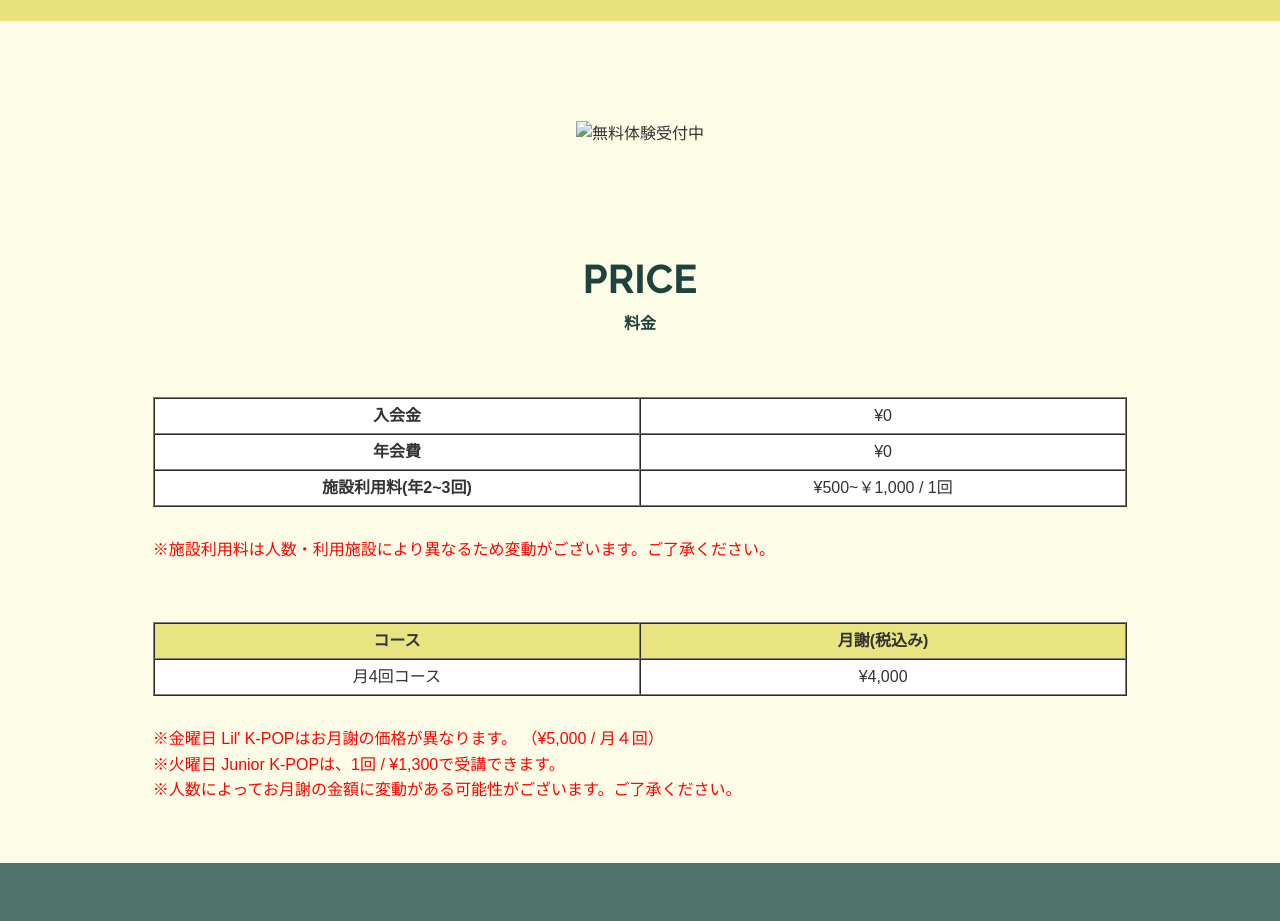
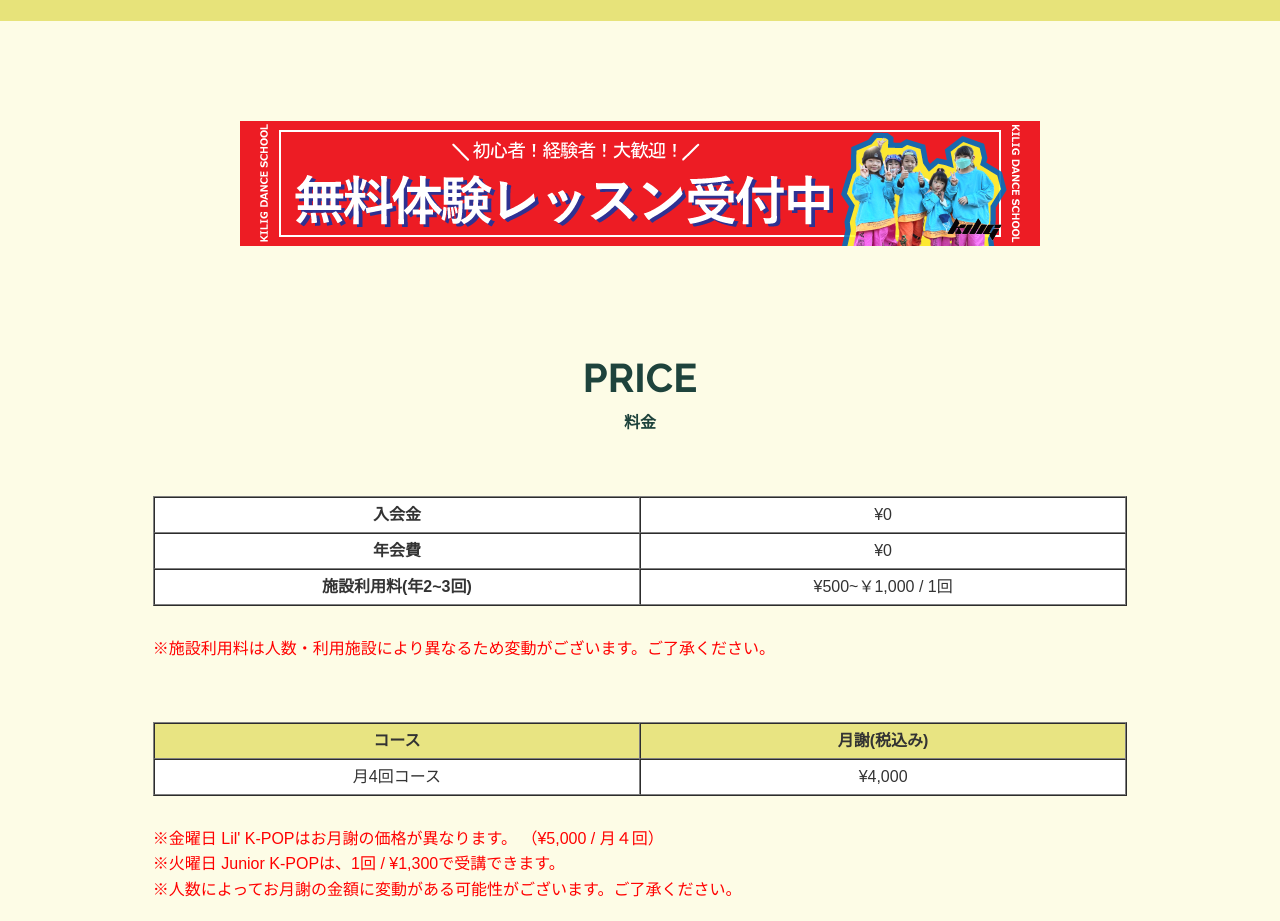
Before and after one commit to arisayajima/.github.io, a plain HTML site: page lesson/index.html in a window 1280 px wide. Shown: the part 1320-2241 px from the top of the page. Drawn offline with Linux system fonts and the light colour scheme; files whose address does not match are found by name.

Commit message:
Update index.html

```diff
--- a/lesson/index.html
+++ b/lesson/index.html
@@ -230,7 +230,7 @@
 			<div class="inner">
 
 				<!-- banner -->
-				<p class="banner"><a href="../contact/index.html"><img src="../images/banner.png" alt="無料体験受付中"></a></p>
+				<p class="banner"><a href="../contact/index.html"><img src="../images/top/banner.png" alt="無料体験受付中"></a></p>
 
 				<!-- price area -->
 				<div class="pricebox">
```
